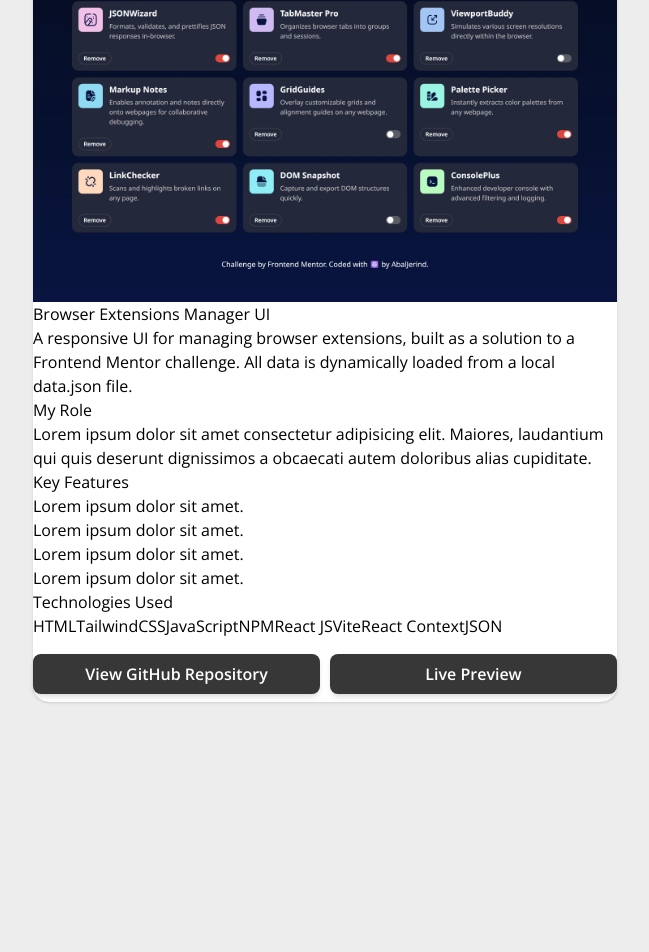
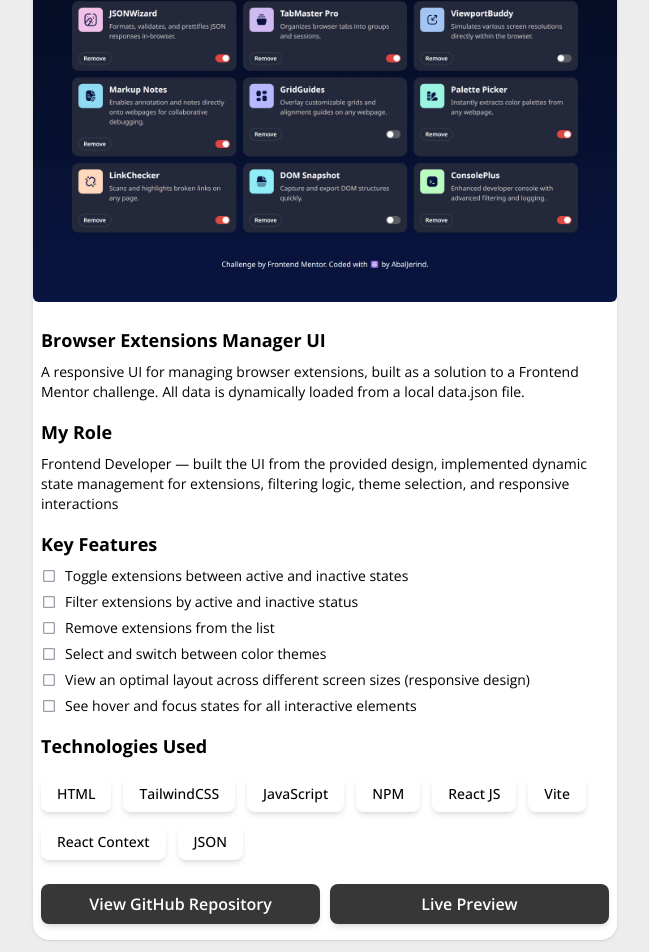
Before and after one commit to Abaljerind/portofolio-jerind, a React (Vite) app: page /project/1 in a window 1280 px wide. Shown: the part 317-1269 px from the top of the page, without its empty margins (315-964 px from the left). Before the commit the page ends 1067 px from the top, so only its background shows below. Built offline with nearby package versions, Linux system fonts and the light colour scheme.

Commit message:
Style(ProjectDetail): add style and implement data from projects file
Add tag a for button view GitHub
Mapping detail for property tech and features
Import icon box from react icons
Change comment for todo list

```diff
--- a/src/pages/ProjectDetail.jsx
+++ b/src/pages/ProjectDetail.jsx
@@ -1,6 +1,7 @@
 import { Link, ScrollRestoration, useParams } from "react-router-dom";
 import { projectList } from "../../data/projects";
 import { IoMdArrowBack } from "react-icons/io";
+import { MdCheckBoxOutlineBlank } from "react-icons/md";
 
 const ProjectDetail = () => {
   const params = useParams();
@@ -11,50 +12,70 @@ const ProjectDetail = () => {
 
   /*
     TODO:
-    ! kasih style untuk Tech yang digunakan sama dengan komponen MySkills
-    ! tambah tag a di button untuk ke github nya.
+    ! kasih style untuk tablet dan desktop width
      */
   return (
     <section className="">
       <ScrollRestoration />
-      <header className="">
+      <header className="space-y-4">
         <Link to="/project">
-          <IoMdArrowBack className="my-2 size-6 cursor-pointer" />
+          <IoMdArrowBack className="mt-2 ml-2 size-6 cursor-pointer" />
         </Link>
-        <img src={detail?.image} alt={detail?.name} />
-        <div className="">
-          <h1 className="">{detail?.name}</h1>
-          <p className="">{detail?.about}</p>
+        <img
+          src={detail?.image}
+          alt={detail?.name}
+          className="mt-2 mb-4 rounded-md object-cover"
+        />
+        <div className="space-y-2 p-2">
+          <h1 className="text-lg font-bold">{detail?.name}</h1>
+          <p className="text-sm">{detail?.about}</p>
         </div>
       </header>
 
-      <main className="">
-        <div className="">
-          <h2 className="">My Role</h2>
-          <p className="">
-            Lorem ipsum dolor sit amet consectetur adipisicing elit. Maiores,
-            laudantium qui quis deserunt dignissimos a obcaecati autem doloribus
-            alias cupiditate.
-          </p>
+      <main className="space-y-4 p-2">
+        <div className="space-y-2">
+          <h2 className="text-lg font-bold">My Role</h2>
+          <p className="text-sm">{detail?.myRole}</p>
         </div>
 
-        <div className="">
-          <h2 className="">Key Features</h2>
-          <ul>
-            <li>Lorem ipsum dolor sit amet.</li>
-            <li>Lorem ipsum dolor sit amet.</li>
-            <li>Lorem ipsum dolor sit amet.</li>
-            <li>Lorem ipsum dolor sit amet.</li>
+        <div className="space-y-2">
+          <h2 className="text-lg font-bold">Key Features</h2>
+          <ul className="space-y-1.5">
+            {detail?.features.map((item, index) => {
+              return (
+                <li className="flex items-start gap-2 text-sm" key={index + 1}>
+                  <span className="">
+                    <MdCheckBoxOutlineBlank className="mt-0.5 size-4 text-gray-400" />
+                  </span>
+                  {item}
+                </li>
+              );
+            })}
           </ul>
         </div>
 
-        <div className="">
-          <h2 className="">Technologies Used</h2>
-          <p className="">{detail?.tech}</p>
+        <div className="mb-6">
+          <h2 className="mb-4 text-lg font-bold">Technologies Used</h2>
+          <ul className="flex flex-wrap gap-3">
+            {detail?.tech.map((item, index) => {
+              return (
+                <li
+                  className="cursor-pointer rounded-lg bg-white px-4 py-2 text-center text-sm font-medium shadow-md transition-all duration-300 hover:scale-110 dark:bg-[#373737] dark:text-white"
+                  key={index + 1}
+                >
+                  {item}
+                </li>
+              );
+            })}
+          </ul>
         </div>
 
         <div className="mt-4 flex gap-2.5">
-          <button className="buttons-project">View GitHub Repository</button>
+          <button className="buttons-project">
+            <a href={detail?.repo} target="_blank">
+              View GitHub Repository
+            </a>
+          </button>
           <button className="buttons-project">
             <a href={detail?.href} target="_blank">
               Live Preview
```
